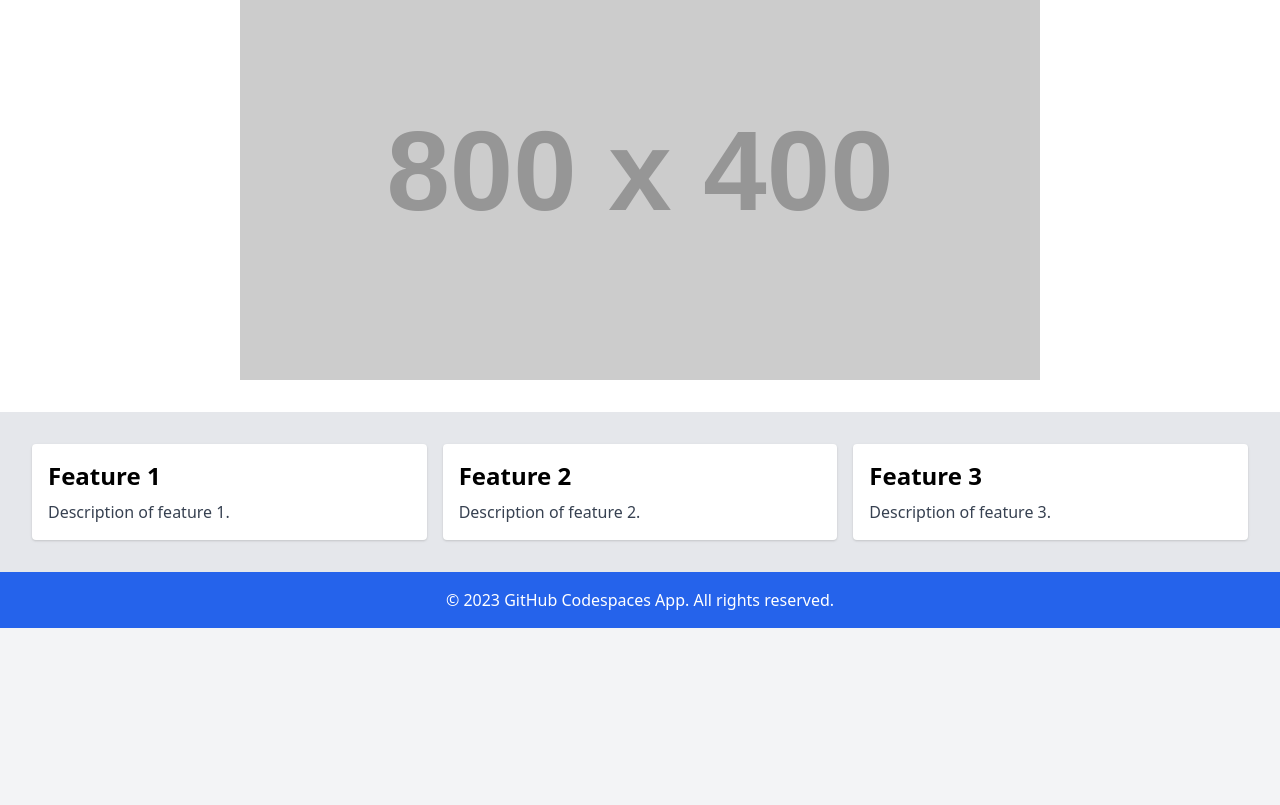
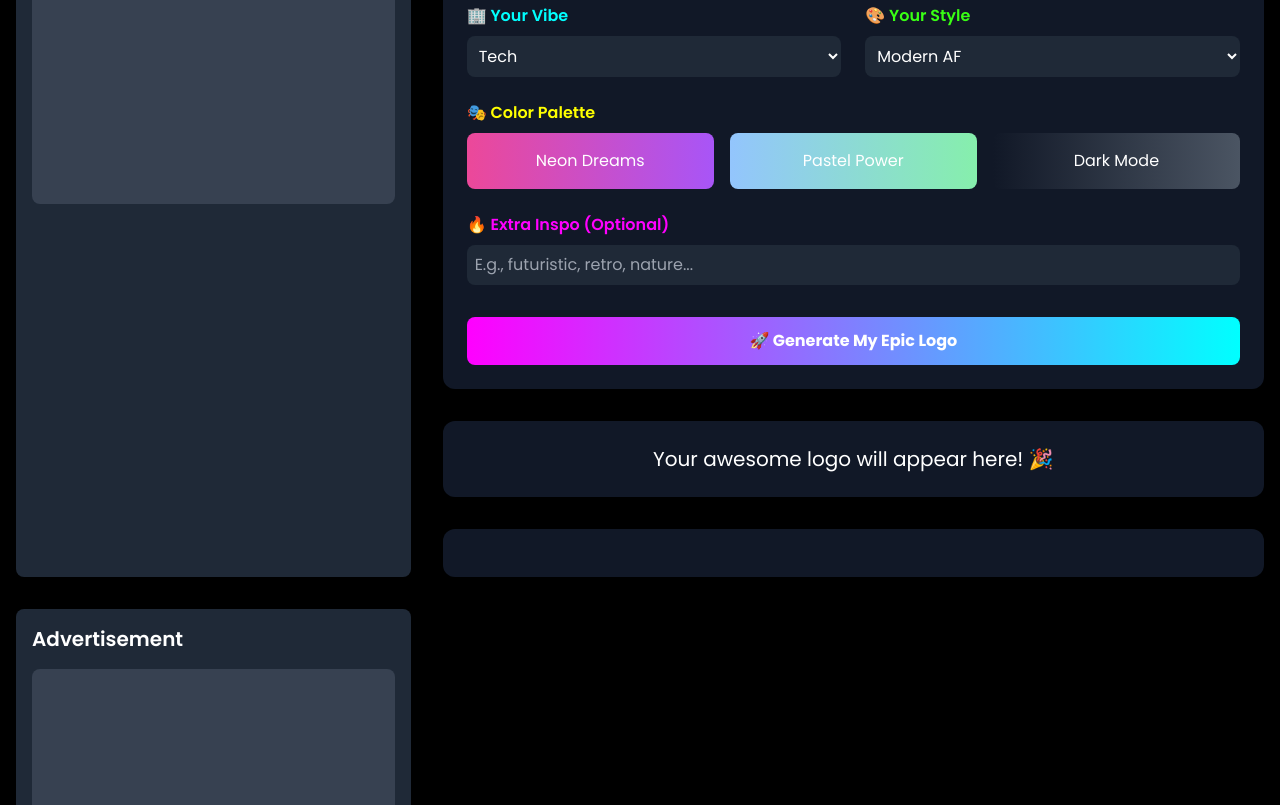
Before and after one commit to crafty-arl/txt2logo.nocodecreatives.xyz, a plain HTML site: page index.html in a window 1280 px wide. Shown: the part 236-1041 px from the top of the page. Before the commit the page ends 864 px from the top, so only its background shows below. Drawn offline with nearby package versions, Linux system fonts and the light colour scheme; placeholder pictures from the web are drawn by us.

Commit message:
Txt2Logo UI

```diff
--- a/index.html
+++ b/index.html
@@ -1,49 +1,134 @@
 <!DOCTYPE html>
 <html lang="en">
 <head>
-    <meta charset="UTF-8">
-    <meta name="viewport" content="width=device-width, initial-scale=1.0">
-    <title>GitHub Codespaces App</title>
-    <link href="https://cdn.jsdelivr.net/npm/tailwindcss@2.2.19/dist/tailwind.min.css" rel="stylesheet">
+  <meta charset="UTF-8">
+  <meta name="viewport" content="width=device-width, initial-scale=1.0">
+  <title>Txt2Logo - Logo Creator</title>
+  <script src="https://cdn.tailwindcss.com"></script>
+  <script>
+    tailwind.config = {
+      theme: {
+        extend: {
+          colors: {
+            neon: {
+              pink: '#ff00ff',
+              blue: '#00ffff',
+              yellow: '#ffff00',
+              green: '#39ff14',
+            },
+          },
+          fontFamily: {
+            'poppins': ['Poppins', 'sans-serif'],
+          },
+        }
+      }
+    }
+  </script>
+  <link href="https://fonts.googleapis.com/css2?family=Poppins:wght@300;400;600;700&display=swap" rel="stylesheet">
+  <script async src="https://js.stripe.com/v3/buy-button.js"></script>
 </head>
-<body class="bg-gray-100">
+<body class="bg-black text-white font-poppins">
+  <header class="bg-gray-900 text-center py-4">
+    <h1 class="text-3xl font-bold">Txt2Logo</h1>
+    <p class="text-neon-pink">Logo Creator</p>
+  </header>
 
-    <!-- Header -->
-    <header class="bg-blue-600 text-white p-4">
-        <h1 class="text-3xl font-bold">GitHub Codespaces App</h1>
-    </header>
+  <div class="container mx-auto px-4 py-8 grid grid-cols-1 md:grid-cols-3 gap-8">
+    <aside class="bg-gray-800 p-4 rounded-lg shadow-lg">
+      <h2 class="text-xl font-semibold mb-4">Advertisement</h2>
+      <div class="bg-gray-700 h-64 rounded-lg"></div>
+    </aside>
 
-    <!-- Hero Section -->
-    <section class="bg-white p-8">
-        <div class="container mx-auto text-center">
-            <h2 class="text-4xl font-bold mb-4">Welcome to GitHub Codespaces</h2>
-            <p class="text-lg mb-8">Run your code in the cloud with ease and efficiency.</p>
-            <img src="https://via.placeholder.com/800x400" alt="Hero Image" class="mx-auto">
+    <main class="md:col-span-2">
+      <div class="bg-gray-900 rounded-xl shadow-lg p-6 mb-8">
+        <h2 class="text-4xl md:text-6xl font-bold text-center mb-8 bg-gradient-to-r from-neon-pink via-neon-blue to-neon-yellow text-transparent bg-clip-text">
+          Txt2Logo
+        </h2>
+
+        <div class="grid grid-cols-1 md:grid-cols-2 gap-6">
+          <div>
+            <label for="industry" class="block text-neon-blue font-semibold mb-2">🏢 Your Vibe</label>
+            <select id="industry" class="w-full bg-gray-800 text-white rounded-lg p-2 focus:ring-2 focus:ring-neon-pink">
+              <option>Tech</option>
+              <option>Fashion</option>
+              <option>Food</option>
+              <option>Health</option>
+              <option>Education</option>
+            </select>
+          </div>
+          <div>
+            <label for="style" class="block text-neon-green font-semibold mb-2">🎨 Your Style</label>
+            <select id="style" class="w-full bg-gray-800 text-white rounded-lg p-2 focus:ring-2 focus:ring-neon-yellow">
+              <option>Modern AF</option>
+              <option>Classic Cool</option>
+              <option>Minimalist</option>
+              <option>Playful</option>
+              <option>Wordmark</option>
+            </select>
+          </div>
         </div>
-    </section>
 
-    <!-- Cards Section -->
-    <section class="bg-gray-200 p-8">
-        <div class="container mx-auto grid grid-cols-1 md:grid-cols-3 gap-4">
-            <div class="bg-white p-4 rounded shadow">
-                <h3 class="text-2xl font-bold mb-2">Feature 1</h3>
-                <p class="text-gray-700">Description of feature 1.</p>
+        <div class="mt-6">
+          <label for="palette" class="block text-neon-yellow font-semibold mb-2">🎭 Color Palette</label>
+          <div class="grid grid-cols-3 gap-4">
+            <div class="bg-gradient-to-r from-pink-500 to-purple-500 rounded-lg p-4 text-center cursor-pointer hover:ring-2 hover:ring-white">
+              Neon Dreams
             </div>
-            <div class="bg-white p-4 rounded shadow">
-                <h3 class="text-2xl font-bold mb-2">Feature 2</h3>
-                <p class="text-gray-700">Description of feature 2.</p>
+            <div class="bg-gradient-to-r from-blue-300 to-green-300 rounded-lg p-4 text-center cursor-pointer hover:ring-2 hover:ring-white">
+              Pastel Power
             </div>
-            <div class="bg-white p-4 rounded shadow">
-                <h3 class="text-2xl font-bold mb-2">Feature 3</h3>
-                <p class="text-gray-700">Description of feature 3.</p>
+            <div class="bg-gradient-to-r from-gray-900 to-gray-600 rounded-lg p-4 text-center cursor-pointer hover:ring-2 hover:ring-white">
+              Dark Mode
             </div>
+          </div>
         </div>
-    </section>
 
-    <!-- Footer -->
-    <footer class="bg-blue-600 text-white p-4 text-center">
-        <p>&copy; 2023 GitHub Codespaces App. All rights reserved.</p>
-    </footer>
+        <div class="mt-6">
+          <label for="keywords" class="block text-neon-pink font-semibold mb-2">🔥 Extra Inspo (Optional)</label>
+          <input type="text" id="keywords" placeholder="E.g., futuristic, retro, nature..." class="w-full bg-gray-800 text-white rounded-lg p-2 focus:ring-2 focus:ring-neon-blue">
+        </div>
 
+        <button id="generate-btn" class="mt-8 w-full bg-gradient-to-r from-neon-pink to-neon-blue text-white font-bold py-3 px-6 rounded-lg transform transition duration-200 hover:scale-105">
+          🚀 Generate My Epic Logo
+        </button>
+      </div>
+
+      <div id="logo-output" class="bg-gray-900 rounded-xl shadow-lg p-6 text-center mb-8">
+        <p class="text-xl">Your awesome logo will appear here! 🎉</p>
+      </div>
+
+      <div class="bg-gray-900 rounded-xl shadow-lg p-6 text-center">
+        <stripe-buy-button
+          buy-button-id="buy_btn_1Ptc7DHnBOwIaU813UBZdMOm"
+          publishable-key="pk_live_51MDDmmHnBOwIaU81A7VjrkU0jKBfyBPSEgdMiCkf1akhUw7sTyDTiamm6uQItkCzADhQAjBOXr8hyK9XDFKrFjxS00mT00fBsL"
+        >
+        </stripe-buy-button>
+      </div>
+    </main>
+
+    <aside class="bg-gray-800 p-4 rounded-lg shadow-lg">
+      <h2 class="text-xl font-semibold mb-4">Advertisement</h2>
+      <div class="bg-gray-700 h-64 rounded-lg"></div>
+    </aside>
+  </div>
+
+  <footer class="bg-gray-900 text-center py-4 mt-8">
+    <p class="text-sm">&copy; 2023 Txt2Logo. All rights reserved.</p>
+    <p class="text-sm">Powered by Craft The Future</p>
+    <img src="https://craftthefuture.xyz/wp-content/uploads/2023/12/cropped-Untitled-design-4-2.png" alt="Craft The Future Logo" class="mx-auto mt-2 w-16 h-16">
+  </footer>
+
+  <script>
+    // Add your JavaScript for logo generation here
+    document.getElementById('generate-btn').addEventListener('click', function() {
+      const logoOutput = document.getElementById('logo-output');
+      logoOutput.innerHTML = '<div class="animate-spin rounded-full h-32 w-32 border-t-2 border-b-2 border-neon-pink mx-auto"></div>';
+
+      // Simulate logo generation (replace with actual API call)
+      setTimeout(() => {
+        logoOutput.innerHTML = '<img src="https://via.placeholder.com/300" alt="Generated Logo" class="mx-auto rounded-lg shadow-lg">';
+      }, 2000);
+    });
+  </script>
 </body>
 </html>
```
